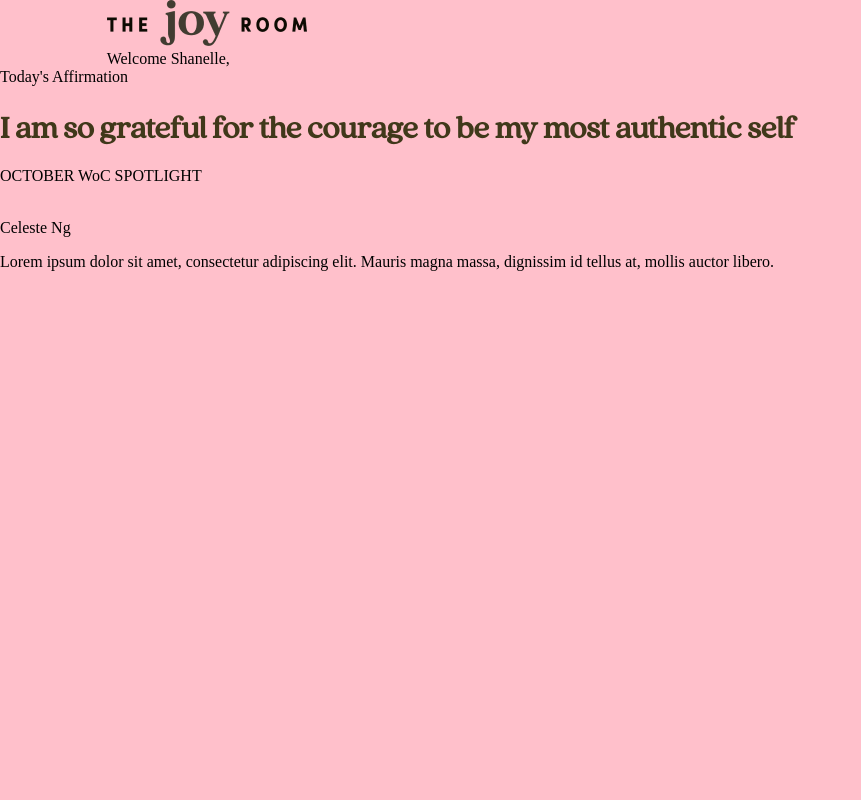
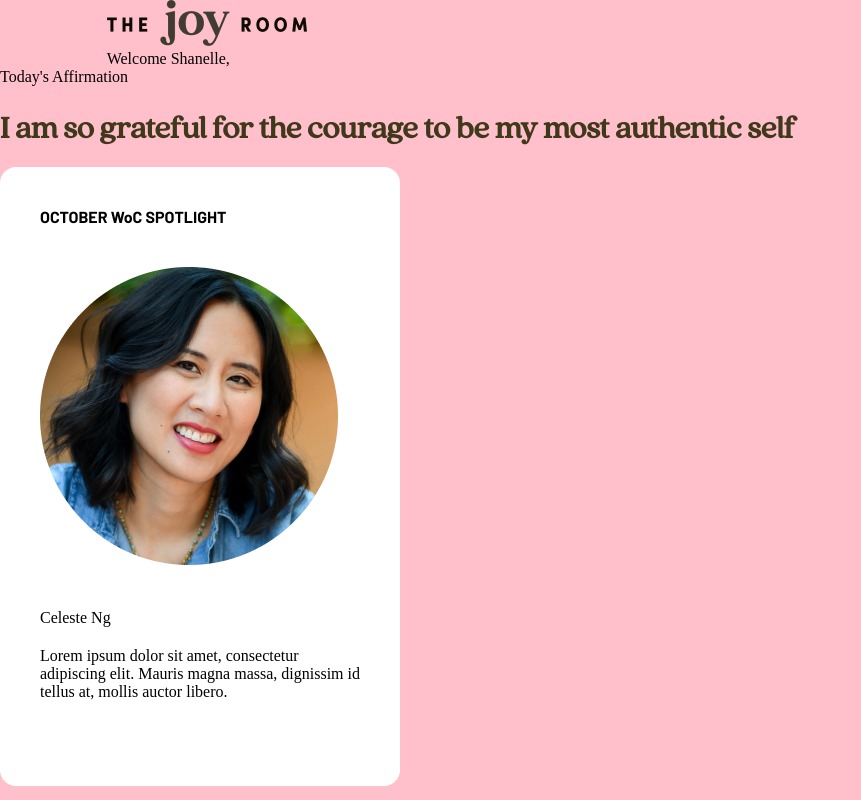
Before and after one commit to alittlelouder/thejoyroom, a React (Create React App) app: page / in a window 1280 px wide. Shown: the whole page, without its empty margins (0-861 px from the left). Built offline with nearby package versions, Linux system fonts and the light colour scheme.

Commit message:
content card

```diff
--- a/src/components/ContentCard/ContentCard.js
+++ b/src/components/ContentCard/ContentCard.js
@@ -1,12 +1,13 @@
 import React from 'react';
 import style from './ContentCard.module.scss';
+import celeste from '../../assets/images/celeste.png'
 
 export const ContentCard = (props) => {
     return (
-        <div className={style["section"]}>
-            <span className={style["eyebrow"]}>OCTOBER WoC SPOTLIGHT</span>
+        <div className={ `app-col app-col-lg-6 ${style["content-card"]}`}>
+            <span className={style["eyebrow"]}>{props.eyebrow}</span>
             <div className={style["image"]}>
-            <img></img>
+            <img src={celeste}></img>
             </div>
             <p className={style["title"]}>Celeste Ng</p>
             <p className={style["description"]}>Lorem ipsum dolor sit amet, consectetur adipiscing elit. Mauris magna massa, dignissim id tellus at, mollis auctor libero. </p>
--- a/src/components/ContentCard/ContentCard.module.scss
+++ b/src/components/ContentCard/ContentCard.module.scss
@@ -0,0 +1,19 @@
+@import '../../index.scss';
+.content-card{
+    background-color: white;
+    padding: 40px;
+    border-radius: 16px;
+}
+.eyebrow {
+    font-family: "Barlow-Bold";
+}
+.image {
+    margin-top: 40px;
+}
+.title {
+    margin-top: 40px;
+}
+.description {
+    margin-top: 20px;
+    margin-bottom: 45px;
+}
--- a/src/components/Header/Header.js
+++ b/src/components/Header/Header.js
@@ -5,7 +5,7 @@ import style from './Header.module.scss';
 export const Header = (props) => {
     return (
         <div className="app-row app-col header">
-    <div className={style["logo"], "app-col app-col-lg-3 app-col-lg-offset-2"}>
+    <div className={style["logo"] + "app-col app-col-lg-3 app-col-lg-offset-2"}>
         <img src={logo} alt=""/>
     </div>
     </div>
--- a/src/index.css
+++ b/src/index.css
@@ -9,3 +9,9 @@ body {
   font-weight: 400;
   font-style: normal;
 }
+@font-face {
+  font-family: "Barlow-Bold";
+  src: url(./assets/fonts/Barlow-Bold.ttf);
+  font-weight: 400;
+  font-style: normal;
+}
--- a/src/index.js
+++ b/src/index.js
@@ -6,17 +6,20 @@ import Header from './components/Header/Header';
 import Greeting from './components/Greeting/Greeting';
 import Affirmation from './components/DailyAffirmation/DailyAffirmation.js';
 import ContentCard from './components/ContentCard/ContentCard';
+import Footer from './components/Footer/Footer';
+import reportWebVitals from './reportWebVitals';
 
-
-
-import reportWebVitals from './reportWebVitals';
+const TestCard = {
+  eyebrow: 'OCTOBER WoC SPOTLIGHT'
+}
 
 ReactDOM.render(
   <React.StrictMode>
     <Header/>
     <Greeting/>
     <Affirmation/>
-    <ContentCard/>
+    <ContentCard eyebrow={TestCard.eyebrow}/>
+    <Footer/>
   </React.StrictMode>,
   document.getElementById('root')
 );
```
Also changed, not shown: src/assets/fonts/Barlow-Bold.ttf (added), src/assets/images/celeste.png (added).
